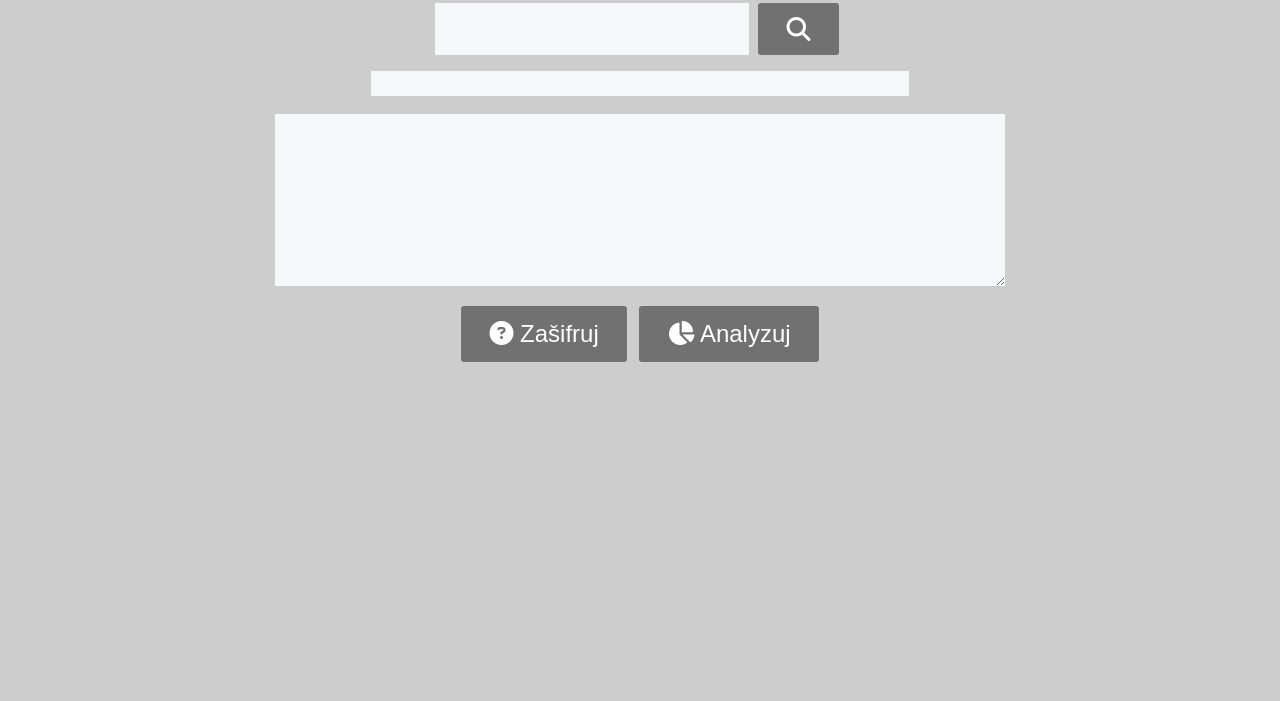
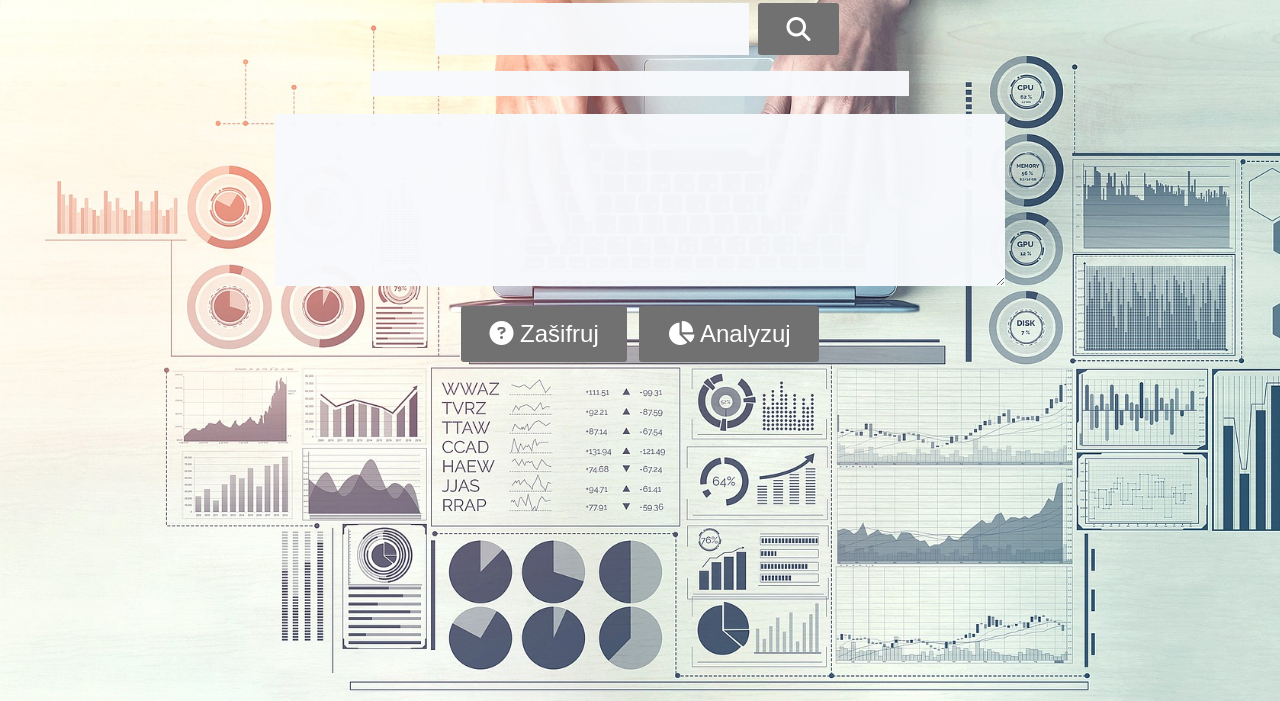
Before and after one commit to marioavaj/textAnalisator, a plain HTML site: page index.html in a window 1280 px wide. Shown: the part 99-800 px from the top of the page. Drawn offline with Linux system fonts and the light colour scheme; the site is published under a folder, as on GitHub Pages, so addresses that start at the root find nothing.

Commit message:
url background

```diff
--- a/style.css
+++ b/style.css
@@ -3,7 +3,7 @@ body {
   justify-content: center;
   background-color: rgb(205, 205, 205);
   height: 580px;
-  background-image: url(/technology-7111798_1920.jpg);
+  background-image: url(./technology-7111798_1920.jpg);
   background-attachment: fixed;
   background-repeat: no-repeat;
   background-size: cover;
```
